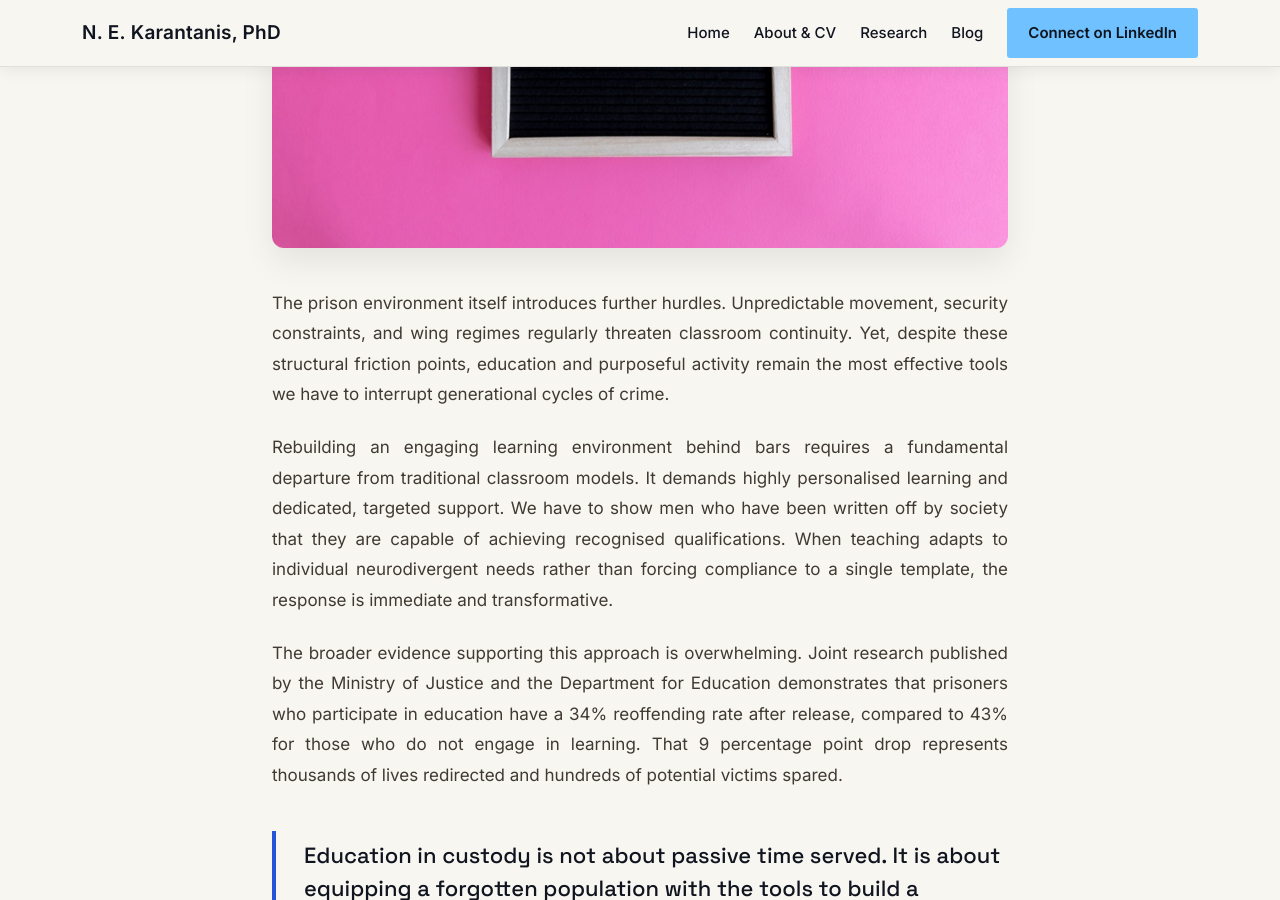
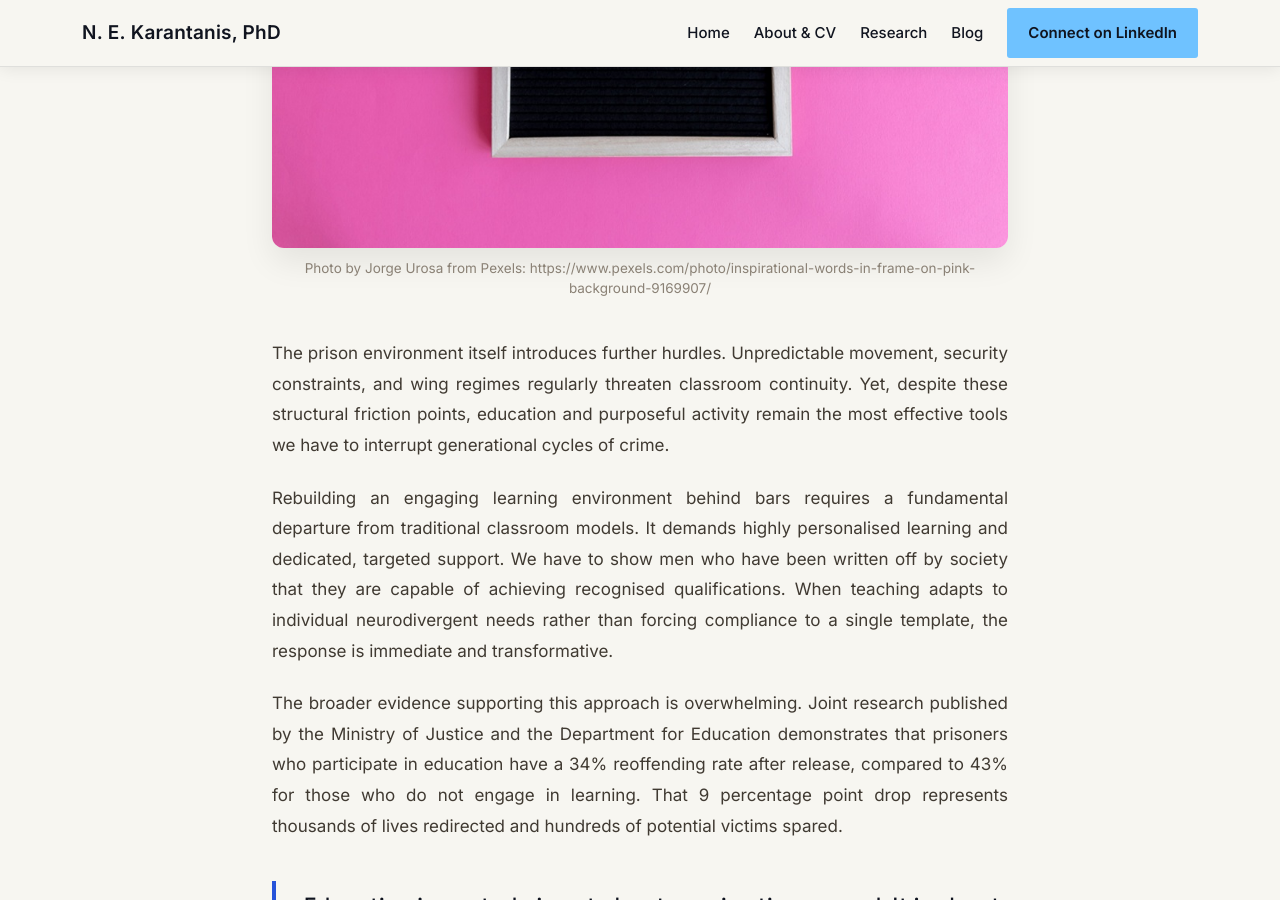
Before and after one commit to Eneekay/nekarantanis, a Jekyll site: the page built from _posts/2026-07-22-reframing-futures-why-education-behind-bars-is-more-than-just-compliance.md, in a window 1280 px wide and 900 px high, scrolled down 1297 px. Built offline with Jekyll 4.4.1, drawn with Linux system fonts in a browser that asks for light colours.

Commit message:
Update Post “2026-07-22-reframing-futures-why-education-behind-bars-is-more-than-just-compliance”

```diff
--- a/_posts/2026-07-22-reframing-futures-why-education-behind-bars-is-more-than-just-compliance.md
+++ b/_posts/2026-07-22-reframing-futures-why-education-behind-bars-is-more-than-just-compliance.md
@@ -16,6 +16,9 @@ tags:
   - Quality Improvement
 image: /uploads/posts/pexels-jorgeural-9169907.jpg
 image_alt: Letterboard with 'Be the Change' on a vibrant pink background.
+image_caption: "Photo by Jorge Urosa from Pexels:
+  https://www.pexels.com/photo/inspirational-words-in-frame-on-pink-background-\
+  9169907/"
 ---
 In a high churn, local remand prison like HMP Pentonville, the demographic tells a stark story.
 
```
